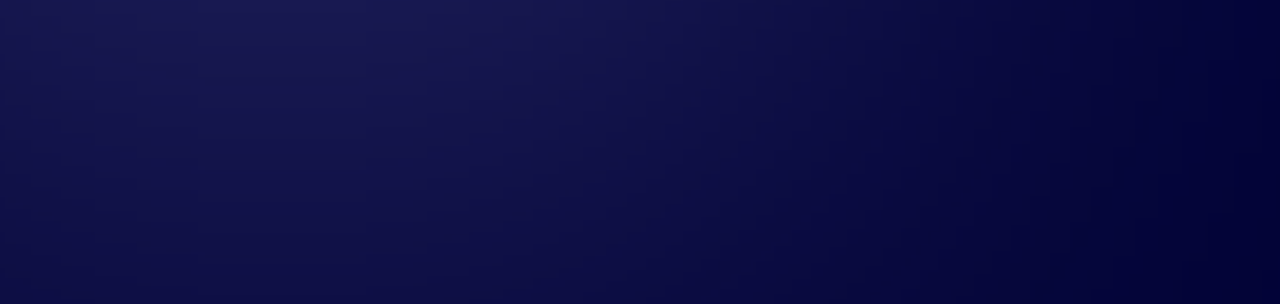
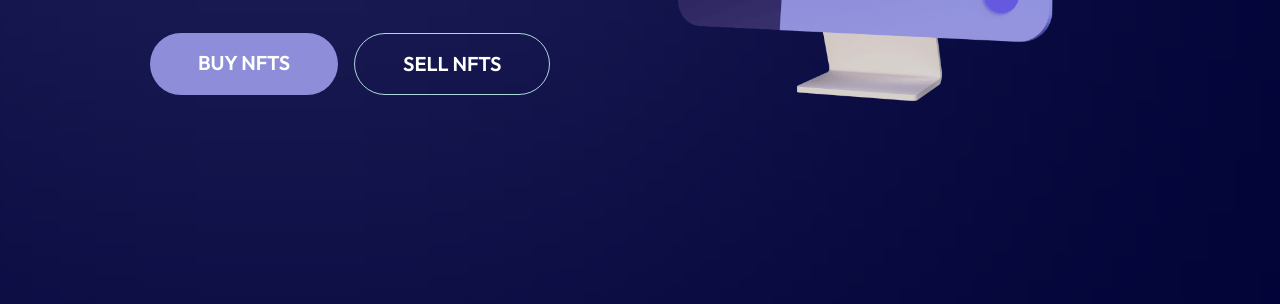
Before and after one commit to johdasgran/krypto, a website: page index.html in a window 1280 px wide. Shown: the part 496-800 px from the top of the page. Drawn offline with nearby package versions, Linux system fonts and the light colour scheme; files that its build step writes are made by us from their sources.

Commit message:
update hero

```diff
--- a/index.html
+++ b/index.html
@@ -46,7 +46,7 @@
 
 
 
-    <!-- <main class="main">
+    <main class="main">
       <section class="hero">
         <div class="hero__information">
           <h1>Discover And Collect Rare NFTs</h1>
@@ -67,7 +67,7 @@
           />
         </div>
       </section>
-    </main> -->
+    </main>
 
 
 
```
